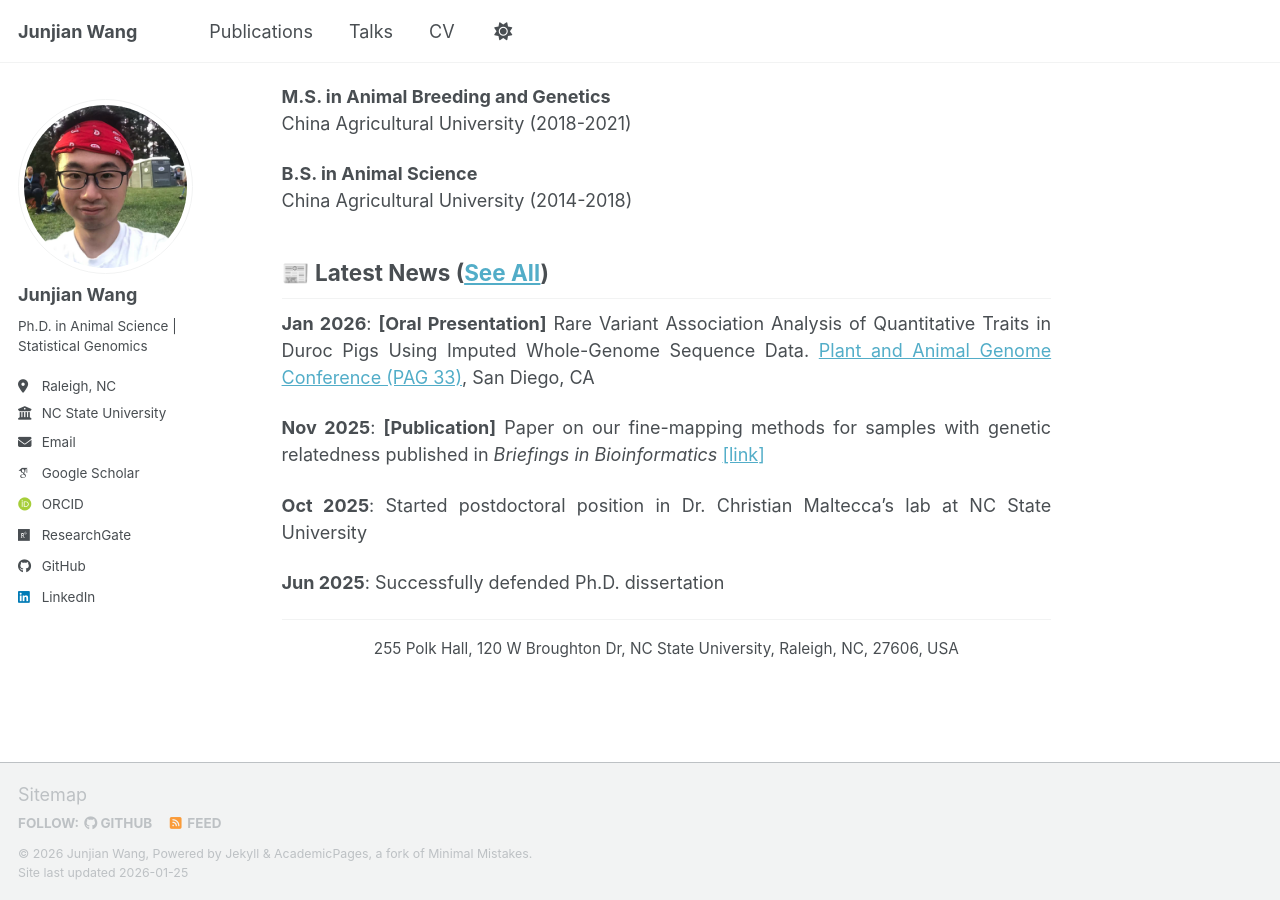
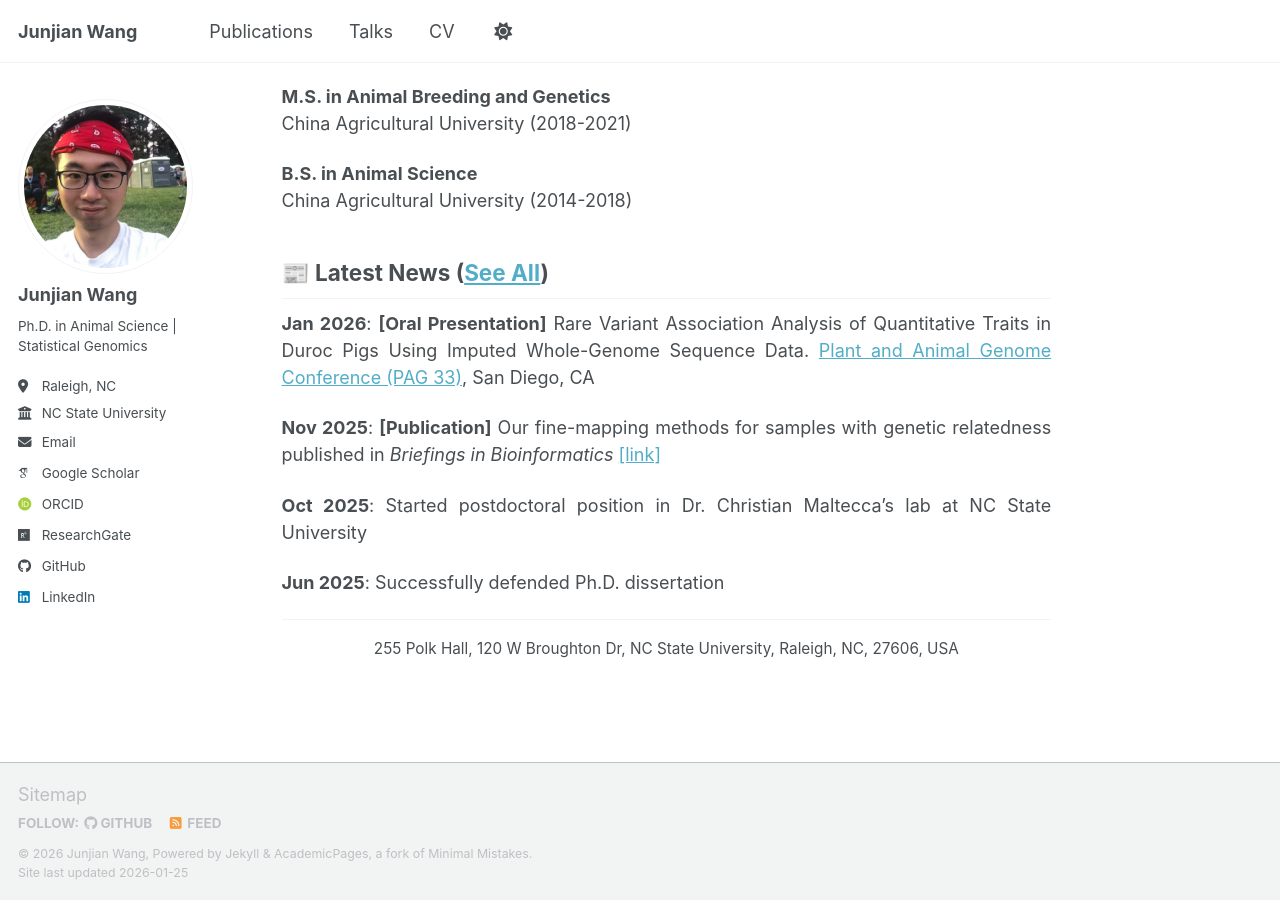
Before and after one commit to JJWang259/JJWang259.github.io, a Jekyll site: the page built from _pages/about.md, in a window 1280 px wide and 900 px high, scrolled down 602 px. Built offline with Jekyll 4.4.1, drawn with Linux system fonts in a browser that asks for light colours; some web fonts are replaced; a script bundle is joined from its source files by our own code; library files that are not in the unit come from our copies.

Commit message:
Update publication title for clarity

```diff
--- a/_data/news.yml
+++ b/_data/news.yml
@@ -2,7 +2,7 @@
   title: "**[Oral Presentation]** Rare Variant Association Analysis of Quantitative Traits in Duroc Pigs Using Imputed Whole-Genome Sequence Data. [Plant and Animal Genome Conference (PAG 33)](https://www.intlpag.org/), San Diego, CA"
 
 - date: "2025-11-15"
-  title: "**[Publication]** Paper on our fine-mapping methods for samples with genetic relatedness published in *Briefings in Bioinformatics* [[link]](https://doi.org/10.1093/bib/bbaf614)"
+  title: "**[Publication]** Our fine-mapping methods for samples with genetic relatedness published in *Briefings in Bioinformatics* [[link]](https://doi.org/10.1093/bib/bbaf614)"
 
 - date: "2025-10-20"
   title: "Started postdoctoral position in Dr. Christian Maltecca's lab at NC State University"
```
